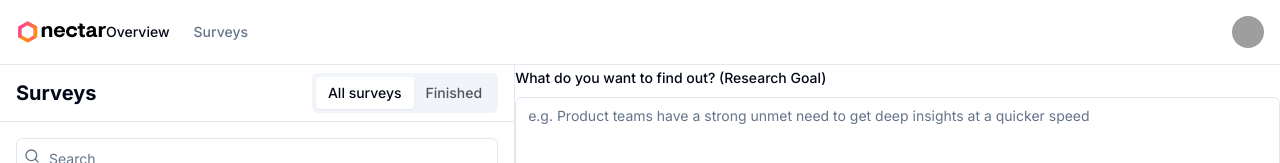
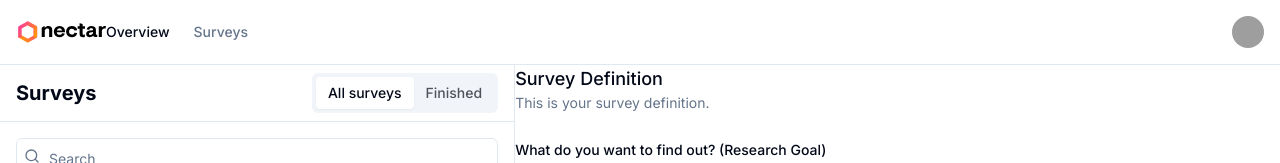
Before and after one commit to chapter-gtm/chapter, a Next.js app: page /surveys in a window 1280 px wide. Shown: the top 163 px of the page. Built offline with nearby package versions, Linux system fonts and the light colour scheme; no server answers; grey boxes are pictures that could not be loaded.

Commit message:
Add header to survey form

```diff
--- a/src/components/SurveyForm.tsx
+++ b/src/components/SurveyForm.tsx
@@ -72,6 +72,13 @@
   }
 
   return (
+    <div className="space-y-6">
+      <div>
+        <h3 className="text-lg font-medium">Survey Definition</h3>
+        <p className="text-sm text-muted-foreground">
+          This is your survey definition.
+        </p>
+      </div>
       <Form {...form}>
         <form onSubmit={form.handleSubmit(onSubmit)} className="space-y-8">
           <FormField
@@ -96,8 +103,8 @@
                   ></Textarea>
                 </FormControl>
                 <FormDescription>
-                This is the goal of your research or the hypothesis you&apos;re
-                testing.
+                  This is the goal of your research or the hypothesis
+                  you&apos;re testing.
                 </FormDescription>
                 <FormMessage />
               </FormItem>
@@ -161,5 +168,6 @@
           <Button type="submit">Create survey</Button>
         </form>
       </Form>
+    </div>
   );
 }
```
Lines whose indentation alone changed are shown as unchanged.
